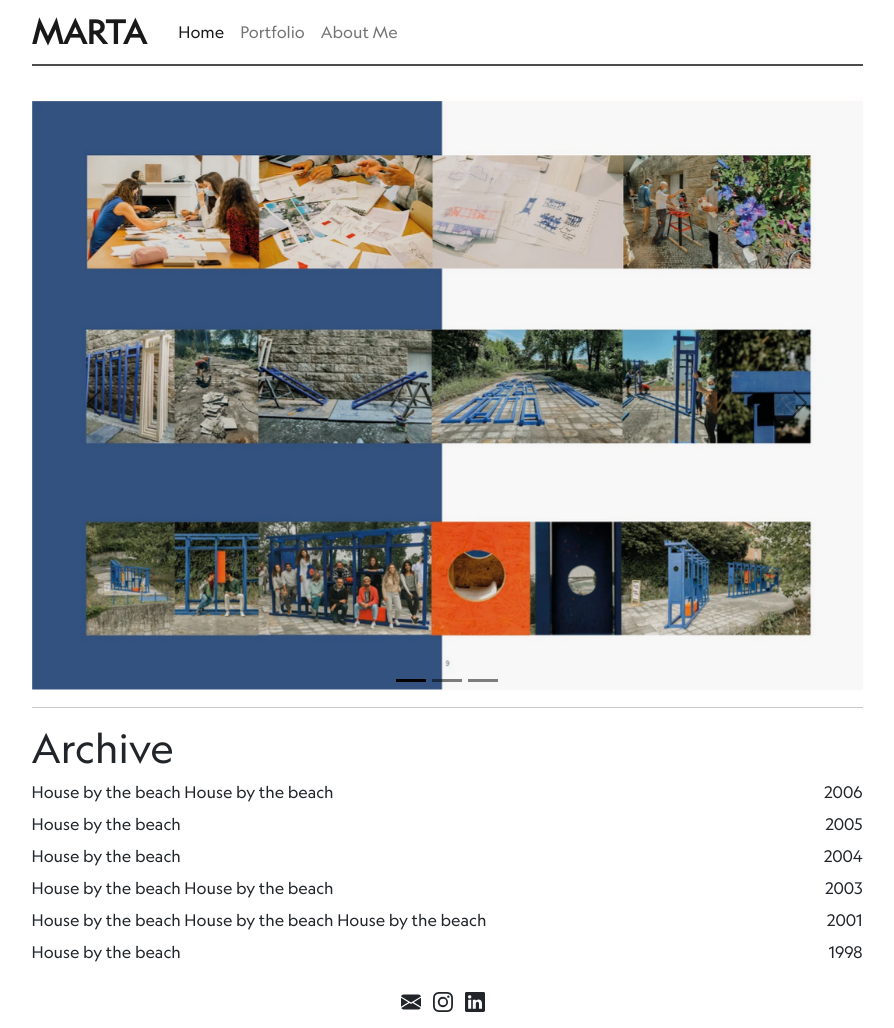
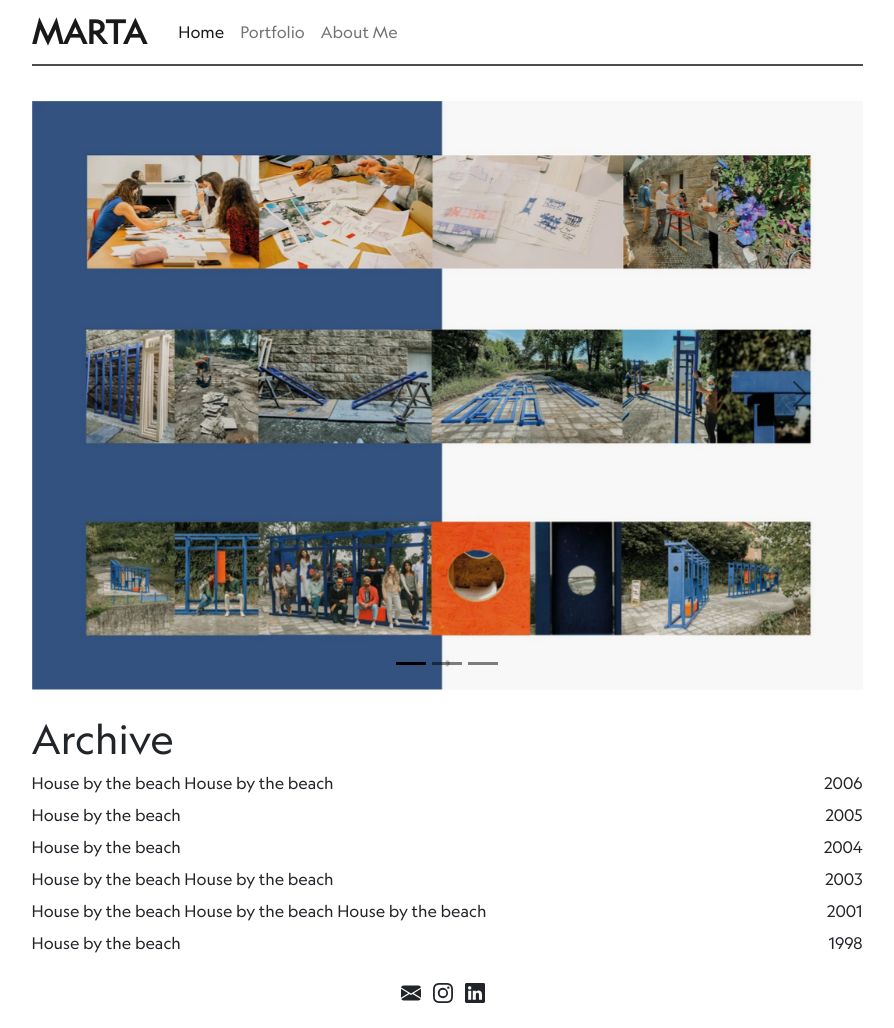
Before and after one commit to martagaiaoviana/martagaiaoviana.github.io, a Jekyll site: the page built from index.html, in a window 1280 px wide. Shown: the whole page, without its empty margins (193-1087 px from the left). Built offline with Jekyll 4.4.1, drawn with Linux system fonts in a browser that asks for light colours.

```diff
--- a/_sass/main.scss
+++ b/_sass/main.scss
@@ -18,7 +18,7 @@
 }
 
 span.navbar-name {
-  font-weight: 700;
+  font-weight: bold;
   font-size: xx-large;
 }
 
--- a/index.html
+++ b/index.html
@@ -38,7 +38,7 @@
     <span class="carousel-control-next-icon" aria-hidden="true"></span>
     <span class="visually-hidden">Next</span>
   </button>
-  <hr>
+  <!-- <hr> -->
 </div>
 
 
@@ -64,7 +64,7 @@
 
 <!-- archive sorted by dates -->
 
-<div class="archive mt-2">
+<div class="archive mt-4">
 
   <h1>Archive</h1>
 
```
